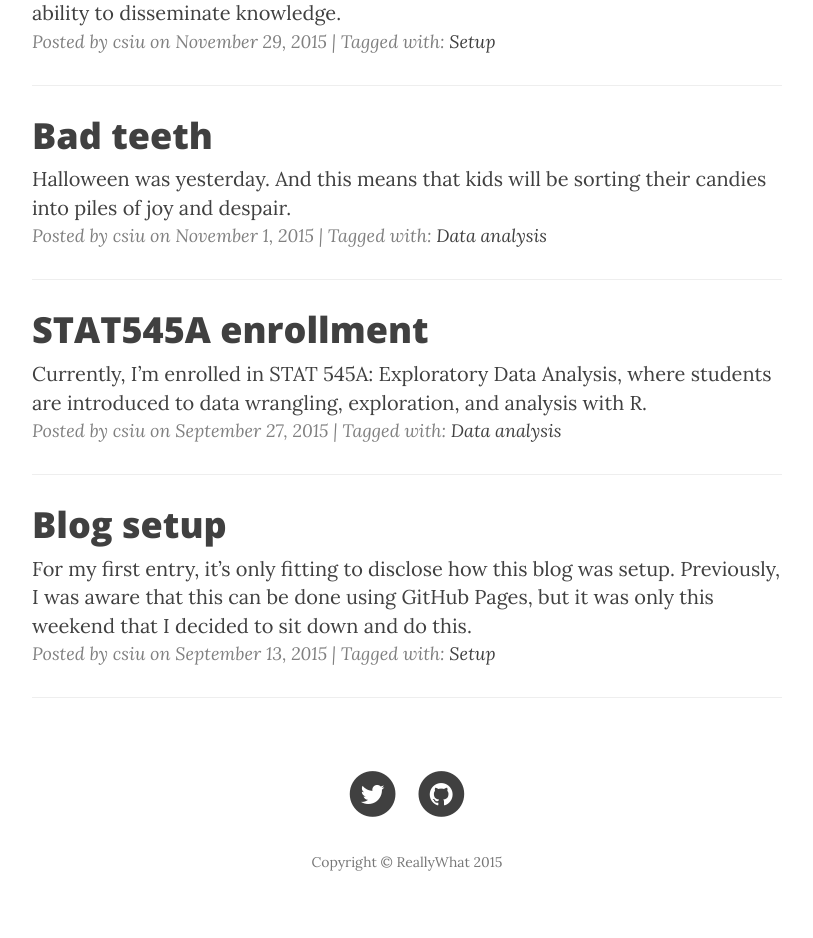
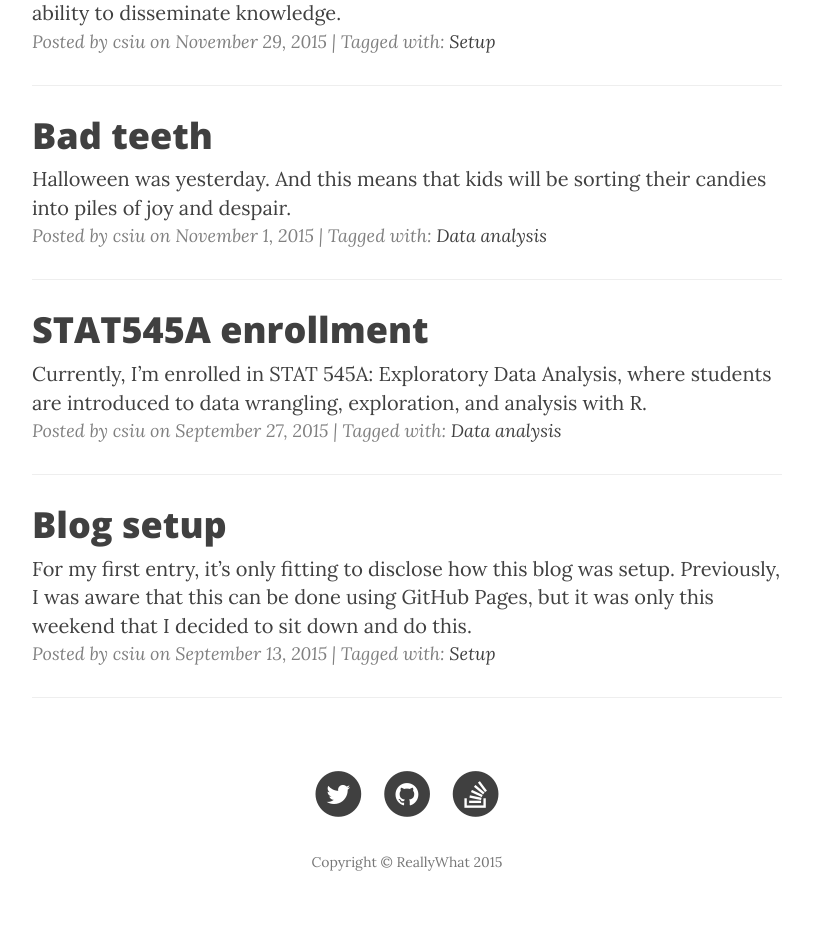
Before and after one commit to csiu/blog, a Jekyll site: the page built from index.html, in a window 1280 px wide. Shown: the part 636-1574 px from the top of the page, without its empty margins (233-1046 px from the left). Built offline with Jekyll 4.4.1, drawn with Linux system fonts in a browser that asks for light colours; nearby versions of some CDN libraries; the list of posts is cut into pages by our own code.

Commit message:
link up stackoverflow

```diff
--- a/_config.yml
+++ b/_config.yml
@@ -10,6 +10,7 @@
 url: "http://yourdomain.com" # the base hostname & protocol for your site
 twitter_username: celiassiu
 github_username:  csiu
+stackoverflow_username: 2364901/csiu
 
 # Build settings
 markdown: kramdown
--- a/_includes/footer.html
+++ b/_includes/footer.html
@@ -43,6 +43,16 @@
             </a>
           </li>
           {% endif %}
+          {% if site.stackoverflow_username %}
+          <li>
+            <a href="http://stackoverflow.com/users/{{ site.stackoverflow_username }}">
+              <span class="fa-stack fa-lg">
+                <i class="fa fa-circle fa-stack-2x"></i>
+                <i class="fa fa-stack-overflow fa-stack-1x fa-inverse"></i>
+              </span>
+            </a>
+          </li>
+          {% endif %}
         </ul>
         <p class="copyright text-muted">Copyright &copy; {{ site.title }} {{ site.time | date: '%Y' }}</p>
       </div>
```
